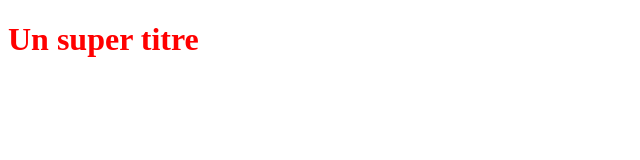
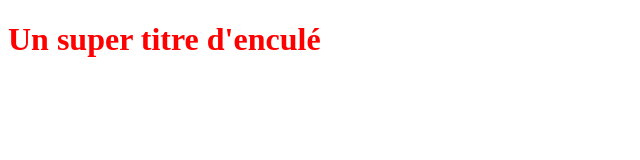
Before and after one commit to BryanXP/teste, a plain HTML site: page index.html in a window 1280 px wide. Shown: the whole page, without its empty margins (0-640 px from the left). Drawn offline with Linux system fonts and the light colour scheme.

Commit message:
nouveau titre

```diff
--- a/index.html
+++ b/index.html
@@ -5,6 +5,6 @@
    <link rel="stylesheet" type="text/css" href="styles.css">
 </head>
 <body>
-   <h1>Un super titre</h1>
+   <h1>Un super titre d'enculé</h1>
 </body>
 </html>
```
